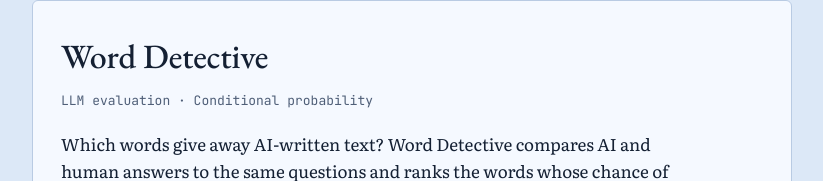
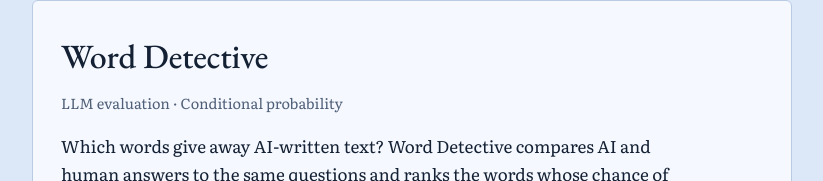
Before and after one commit to GraceJiang0312/GraceJiang0312.github.io, a plain HTML site: page index.html in a window 1280 px wide. Shown: the part 581-762 px from the top of the page, without its empty margins (228-1051 px from the left). Drawn offline with nearby package versions, Linux system fonts and the light colour scheme.

Commit message:
Use the school-line font for project tags
Co-Authored-By: Claude Opus 5.5 <noreply@anthropic.com>

```diff
--- a/index.html
+++ b/index.html
@@ -105,7 +105,7 @@ h2 { font-size: 13px; font-family: var(--font-mono); font-weight: 500; letter-sp
 /* Word Detective feature */
 .feature { background: var(--surface); border: 1px solid var(--line); border-radius: 6px; padding: 28px; display: grid; gap: 18px; }
 .feature h3 { font-size: 34px; font-weight: 500; letter-spacing: -0.005em; }
-.feature .tag { font-family: var(--font-mono); font-size: 13px; color: var(--muted); }
+.feature .tag { font-family: var(--font-body); font-size: 14.5px; color: var(--muted); } /* same look as the school line under the intro */
 .feature p { margin: 0; max-width: 62ch; }
 .formula { font-family: var(--font-mono); font-size: 14px; background: var(--accent-soft); padding: 14px 16px; border-radius: 4px; overflow-x: auto; white-space: nowrap; line-height: 1.9; }
 .formula b { font-weight: 500; color: var(--accent); }
```
